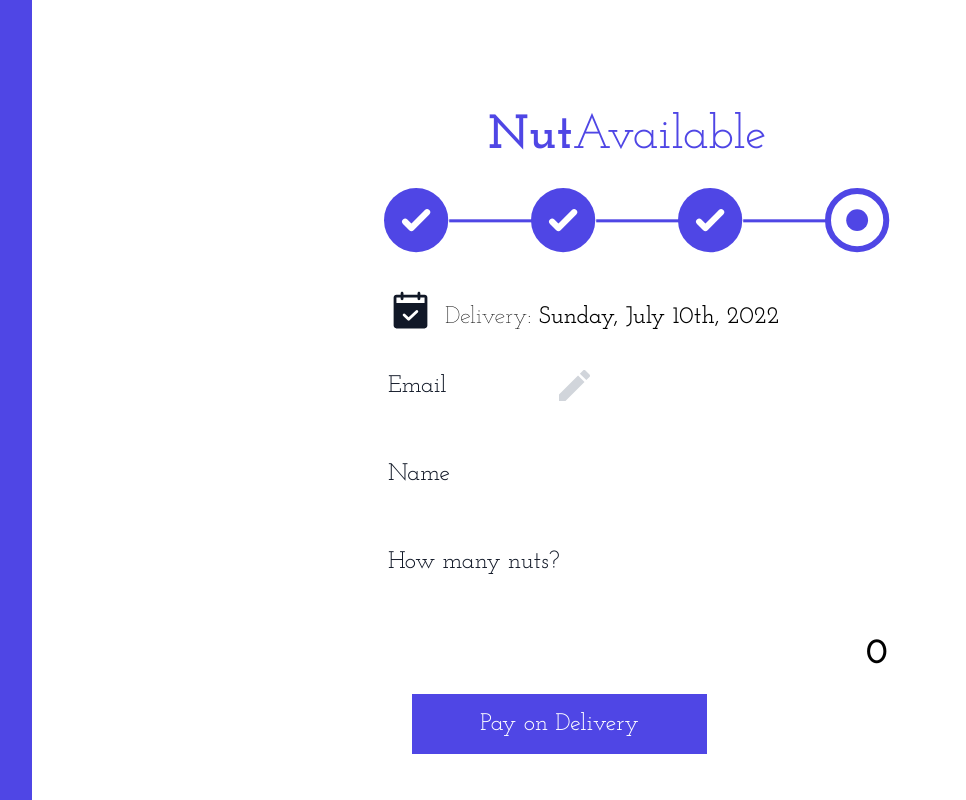
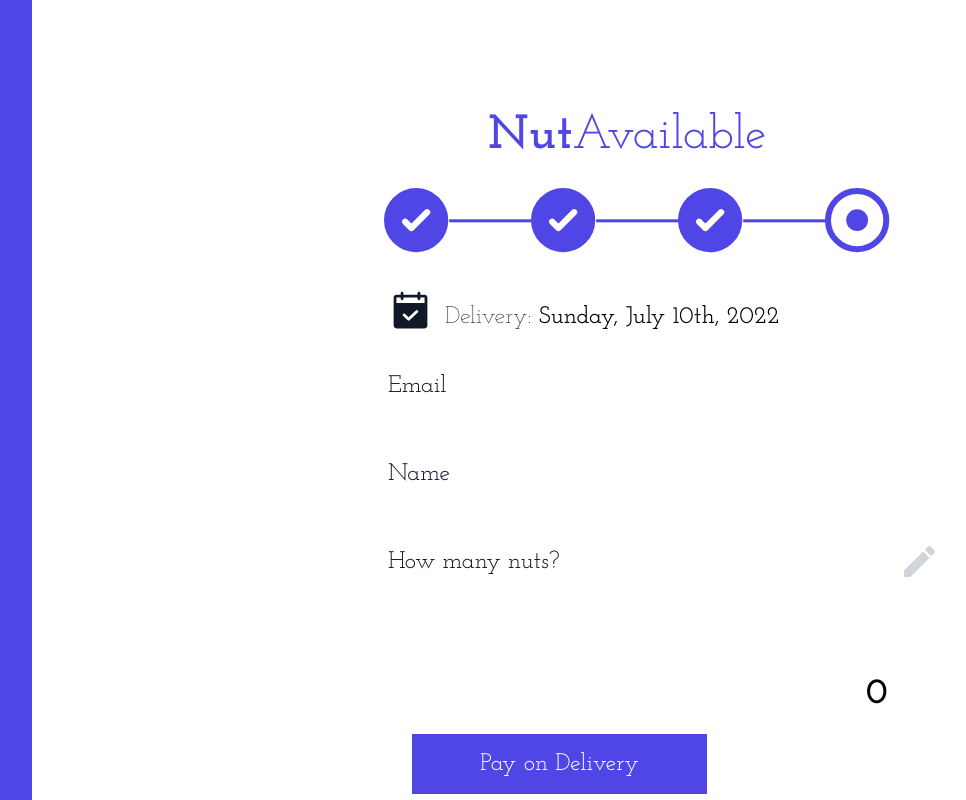
Before and after one commit to hellodemola/miniEcommerce, a Next.js app: page /checkout in a window 1280 px wide. Shown: the top 800 px of the page, without its empty margins (48-1014 px from the left). Built offline with nearby package versions, Linux system fonts and the light colour scheme; no server answers.

Commit message:
update-checkout

```diff
--- /dev/null
+++ b/components/checkoutContainer.tsx
@@ -0,0 +1,153 @@
+import React, { useState } from 'react';
+import { useRouter } from 'next/router';
+import moment from 'moment';
+import { toaster, Spinner } from 'evergreen-ui';
+import { QueryDeliveryDate } from '../services/useQuery';
+import { calenderIcon, editIcon } from './Svg';
+import { AddOrder, updateOrder } from '../services/endpoints';
+import useGetUserHooks from '../hooks/useGetUserHooks';
+
+const CheckoutContainer = () => {
+  const router = useRouter();
+  const { email, name, number } = useGetUserHooks();
+  const [quantityValue, setQuantityValue] = useState('');
+  const [style, setStyle] = useState({
+    border: 'none',
+  });
+
+  const { data, isLoading } = QueryDeliveryDate();
+  const date = data?.data?.data?.deliveryDate;
+
+  const changeStyle = () => {
+    setStyle({ border: '1px solid #4F46E5' });
+  };
+
+  const handleUpdateChange = (e: React.FormEvent<HTMLInputElement>) : void => {
+    setQuantityValue(e.currentTarget.value);
+  };
+
+  const saveUpdateQuantity = (e: React.FormEvent<HTMLInputElement>) : void => {
+    setQuantityValue(e.currentTarget.value);
+  };
+
+  const unitPrice = 1000;
+  const total = unitPrice * +number;
+  const newTotal = unitPrice * +quantityValue;
+
+  const onSubmit = (e: React.SyntheticEvent) => {
+    e.preventDefault();
+    const payload = {
+      email,
+      name,
+      quantity: number,
+    };
+    AddOrder(payload)
+      .then((res) => {
+        if (res?.status === 201) {
+          localStorage.removeItem('email');
+          localStorage.removeItem('number');
+          localStorage.removeItem('name');
+          router.push('/success');
+        }
+      })
+      .catch(() => {
+        toaster.danger('Your have an active order for the week');
+      });
+  };
+
+  const UpdateOrderQuantity = (e: React.SyntheticEvent) => {
+    e.preventDefault();
+    const payload = {
+      email,
+      name,
+      quantity: quantityValue,
+    };
+    updateOrder(payload)
+      .then((res) => {
+        if (res.status === 200) {
+          router.push('/success');
+        }
+      })
+      .catch(() => {
+        toaster.danger('Enter a valid quantity');
+      });
+  };
+  return (
+    <div>
+      {isLoading ? (
+        <div className="flex items-center justify-center h-80">
+          <Spinner />
+        </div>
+      )
+        : (
+          <div className="mt-9 ml-3">
+            <div className="flex">
+              {calenderIcon}
+              <div className="ml-3 text-2xl font-thin mt-3">
+                Delivery:
+                {' '}
+                <span className="font-medium text-black">
+                  {moment(date).format('dddd, MMMM Do, YYYY')}
+                </span>
+              </div>
+            </div>
+
+            <div className="mt-9">
+              <p className="text-dark font-normal text-2xl">Email</p>
+              <p className="text-4xl font-bold text-black">{email}</p>
+
+            </div>
+
+            <div className="mt-14">
+              <p className="text-dark font-normal text-2xl">Name</p>
+              <p className="text-4xl font-bold text-black">{name}</p>
+            </div>
+
+            <div className="mt-14 flex justify-between">
+              <div className="">
+                <p className="text-dark font-normal text-2xl">How many nuts?</p>
+                <div style={style}>
+                  <input min="1" className="text-4xl font-bold text-black outline-none" onChange={handleUpdateChange} onMouseUp={saveUpdateQuantity} type="number" defaultValue={number} />
+                </div>
+              </div>
+
+              <div className="ml-28 cursor-pointer" aria-hidden="true" onClick={changeStyle}>
+                {editIcon}
+              </div>
+            </div>
+
+            <div className="mt-14 flex justify-end">
+              <p className="text-4xl font-bold text-black">{quantityValue ? newTotal : total}</p>
+            </div>
+
+            <div className="flex mt-5 pb-48">
+              {quantityValue ? (
+                <button
+                  type="submit"
+                  className="bg-violet text-white h-15 w-77 font-normal
+        text-2xl ml-6"
+                  onClick={UpdateOrderQuantity}
+                >
+                  Update Order
+
+                </button>
+              ) : (
+                <button
+                  type="submit"
+                  className="bg-violet text-white h-15 w-77 font-normal
+        text-2xl ml-6"
+                  onClick={onSubmit}
+                >
+                  Pay on Delivery
+
+                </button>
+              )}
+
+            </div>
+          </div>
+        )}
+    </div>
+  );
+};
+
+export default CheckoutContainer;
--- a/components/forms/emailForm.tsx
+++ b/components/forms/emailForm.tsx
@@ -33,6 +33,8 @@ const EmailForm = () => {
       .then((res) => {
         setLoading(true);
         if (res?.data?.message !== 'No active sales for this user') {
+          localStorage.setItem('name', res?.data?.data?.[0]?.name);
+          localStorage.setItem('number', res?.data?.data?.[0]?.quantity);
           router.push('/checkout');
         } else if (res?.data?.message === 'No active sales for this user') {
           getUserByEmail(data.email)
--- a/hooks/useGetUserHooks.ts
+++ b/hooks/useGetUserHooks.ts
@@ -3,6 +3,7 @@ import { useState, useEffect } from 'react';
 const useGetUserHooks = () => {
   const [email, setEmail] = useState([]);
   const [name, setName] = useState([]);
+  const [number, setNumber] = useState([]);
 
   useEffect(() => {
     if (typeof window !== 'undefined') {
@@ -15,7 +16,13 @@ const useGetUserHooks = () => {
     }
   }, []);
 
-  return { email, name };
+  useEffect(() => {
+    if (typeof window !== 'undefined') {
+      setNumber(JSON.parse(JSON.stringify(localStorage.getItem('number') || '')));
+    }
+  }, []);
+
+  return { email, name, number };
 };
 
 export default useGetUserHooks;
--- a/pages/checkout.tsx
+++ b/pages/checkout.tsx
@@ -1,134 +1,14 @@
-import React, { useState, useEffect } from 'react';
-import { useRouter } from 'next/router';
-import moment from 'moment';
-import { toaster, Spinner } from 'evergreen-ui';
+import React from 'react';
+
 import Layout from '../components/common/layout';
 import Progress from '../components/progressBar/progress';
-import { calenderIcon, editIcon } from '../components/Svg';
-import { QueryDeliveryDate } from '../services/useQuery';
-import { AddOrder } from '../services/endpoints';
+import CheckoutContainer from '../components/checkoutContainer';
 
-const CheckoutPage = () => {
-  const router = useRouter();
-  const [getEmail, setEmail] = useState([]);
-  const [getName, setName] = useState([]);
-  const [getNumber, setNumber] = useState([]);
-
-  const { data, isLoading } = QueryDeliveryDate();
-  const date = data?.data?.data?.deliveryDate;
-
-  useEffect(() => {
-    if (typeof window !== 'undefined') {
-      setEmail(JSON.parse(JSON.stringify(localStorage.getItem('email') || '')));
-    }
-  }, []);
-  useEffect(() => {
-    if (typeof window !== 'undefined') {
-      setName(JSON.parse(JSON.stringify(localStorage.getItem('name') || '')));
-    }
-  }, []);
-  useEffect(() => {
-    if (typeof window !== 'undefined') {
-      setNumber(JSON.parse(JSON.stringify(localStorage.getItem('number') || '')));
-    }
-  }, []);
-
-  /*
-    does user have an [active] order?
-      if yes, get the singleOrder: ( user details from the backend with get backend
-       )
-        customer can also edit quantity
-          patch / update order
-
-    Else fetch the order and user from the frontend/ localstorage
-    // add new order
-  */
-
-  const unitPrice = 1000;
-  const total = unitPrice * +getNumber;
-
-  const onSubmit = (e: React.SyntheticEvent) => {
-    e.preventDefault();
-    const payload = {
-      email: getEmail,
-      name: getName,
-      quantity: +getNumber,
-    };
-    AddOrder(payload)
-      .then((res) => {
-        if (res?.status === 201) {
-          localStorage.removeItem('email');
-          localStorage.removeItem('number');
-          localStorage.removeItem('name');
-          router.push('/success');
-        }
-      })
-      .catch(() => {
-        toaster.danger('Your have an active order for the week');
-      });
-  };
-  return (
-    <Layout>
-      <Progress />
-      {isLoading ? (
-        <div className="flex items-center justify-center h-80">
-          <Spinner />
-        </div>
-      )
-        : (
-          <div className="mt-9 ml-3">
-            <div className="flex">
-              {calenderIcon}
-              <div className="ml-3 text-2xl font-thin mt-3">
-                Delivery:
-                {' '}
-                <span className="font-medium text-black">
-                  {moment(date).format('dddd, MMMM Do, YYYY')}
-                </span>
-              </div>
-            </div>
-
-            <div className="flex mt-9">
-              <div className="">
-                <p className="text-dark font-normal text-2xl">Email</p>
-                <p className="text-4xl font-bold text-black">{getEmail}</p>
-              </div>
-              <div className="ml-28 cursor-pointer" onClick={() => router.push('/number')} aria-hidden="true">
-                {editIcon}
-              </div>
-
-            </div>
-
-            <div className="mt-14">
-              <p className="text-dark font-normal text-2xl">Name</p>
-              <p className="text-4xl font-bold text-black">{getName}</p>
-            </div>
-
-            <div className="mt-14">
-              <p className="text-dark font-normal text-2xl">How many nuts?</p>
-              <p className="text-4xl font-bold text-black">{getNumber}</p>
-            </div>
-
-            <div className="mt-14 flex justify-end">
-              <p className="text-4xl font-bold text-black">{total}</p>
-            </div>
-
-            <div className="flex mt-5 pb-48">
-              <button
-                type="submit"
-                className="bg-violet text-white h-15 w-77 font-normal
-          text-2xl ml-6"
-                onClick={onSubmit}
-              >
-                Pay on Delivery
-
-              </button>
-
-            </div>
-          </div>
-        )}
-    </Layout>
-  );
-};
+const CheckoutPage = () => (
+  <Layout>
+    <Progress />
+    <CheckoutContainer />
+  </Layout>
+);
 
 export default CheckoutPage;
--- a/services/endpoints.js
+++ b/services/endpoints.js
@@ -22,8 +22,6 @@ export const AddOrder = async (payload) => apiInstance({
   data: payload,
 });
 
-export const getSingleOrder = async (email) => apiInstance.get(`orders/active?email=${email}`);
-
 export const updateOrder = async (payload) => apiInstance(
   {
     method: 'PATCH',
```
